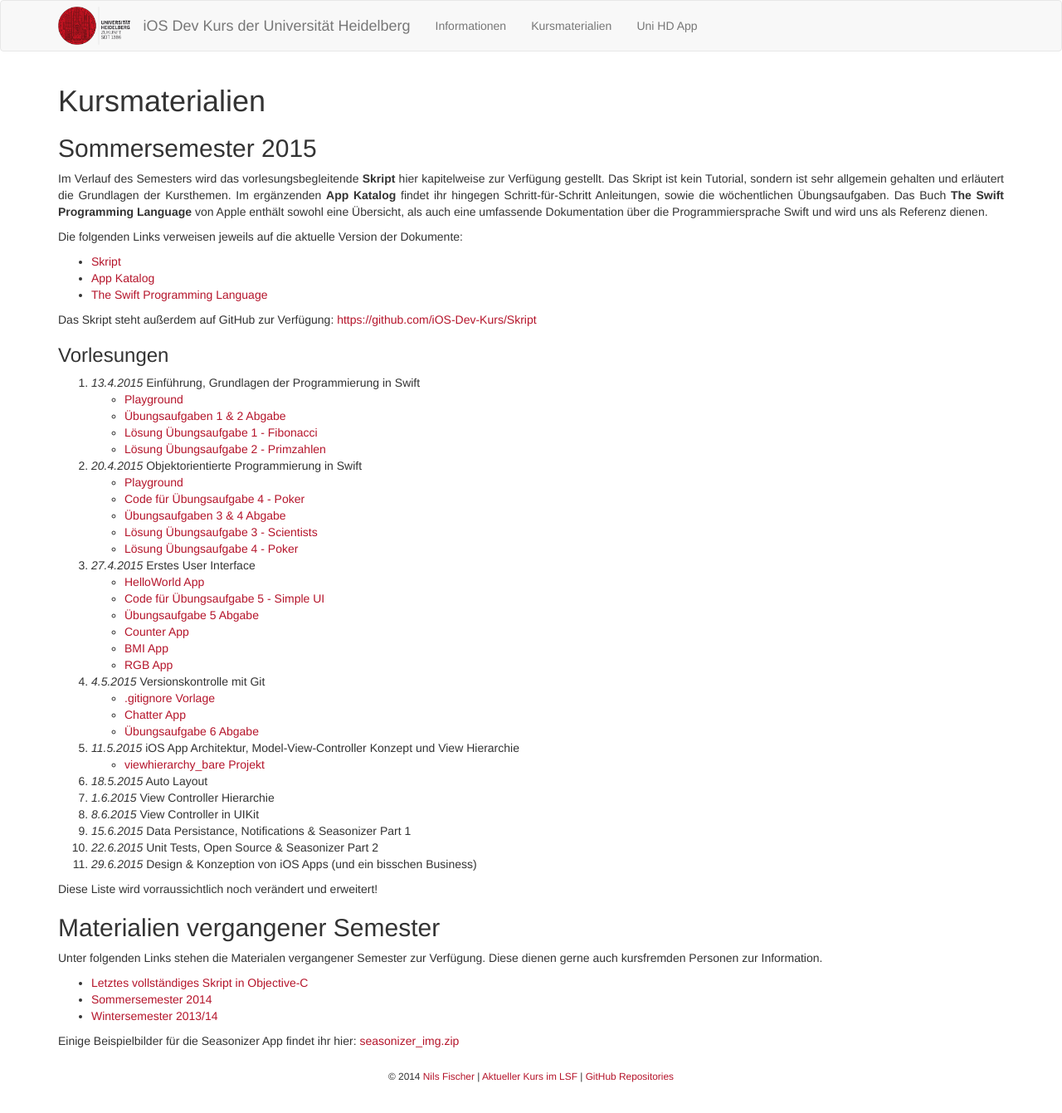
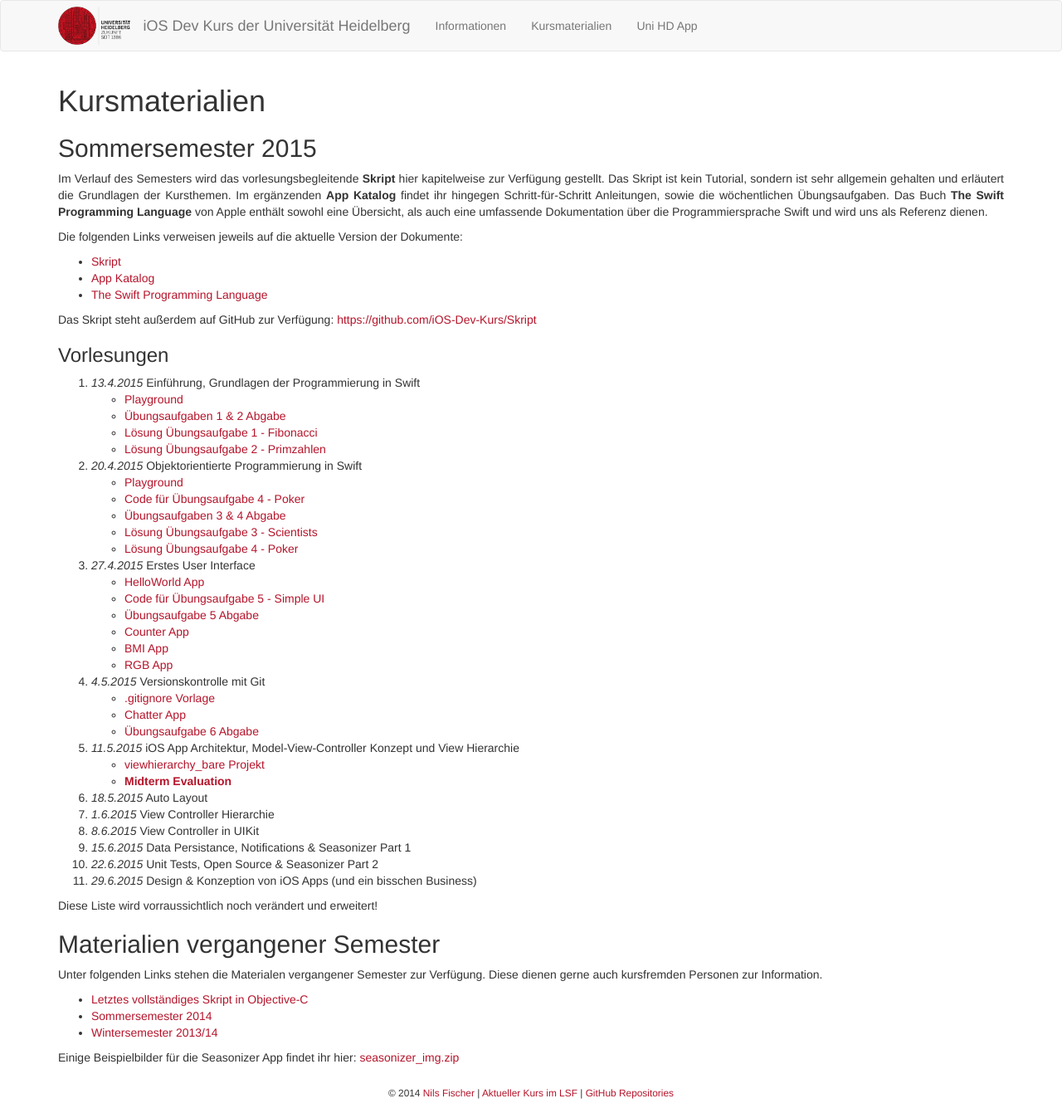
Before and after one commit to iOS-Dev-Kurs/iOS-Dev-Kurs.github.io, a Jekyll site: the page built from material/index.md, in a window 1280 px wide. Shown: the whole page at 83% size. Built offline with Jekyll 4.4.1, drawn with Linux system fonts in a browser that asks for light colours; Markdown is read by kramdown in place of the engine named in the settings.

Commit message:
added midterm evaluation

```diff
--- a/material/index.md
+++ b/material/index.md
@@ -41,6 +41,7 @@
 	- [Übungsaufgabe 6 Abgabe](https://docs.google.com/forms/d/1a11jf3uLDg39XujbRoBtXWYmIoPHs6h5xQXf3CZeoOk/viewform?usp=send_form)
 5. *11.5.2015* iOS App Architektur, Model-View-Controller Konzept und View Hierarchie
 	- [viewhierarchy_bare Projekt](https://github.com/iOS-Dev-Kurs/viewhierarchy_bare)
+	- **[Midterm Evaluation](https://docs.google.com/forms/d/1dkVpHBuU-uOUuxXt-_ZC5nVanZfSU4lxYrdkxBS-mjo/viewform?usp=send_form)**
 6. *18.5.2015* Auto Layout
 7. *1.6.2015* View Controller Hierarchie
 8. *8.6.2015* View Controller in UIKit
```
